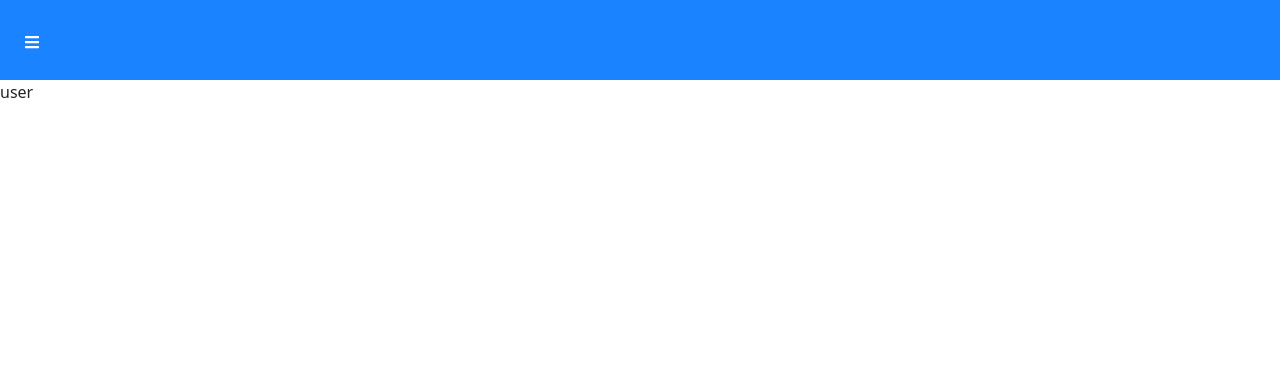
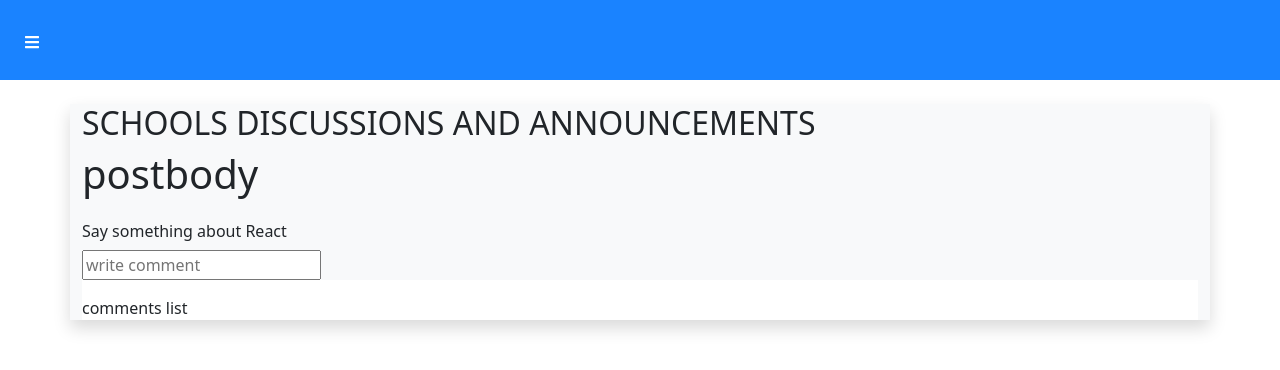
Before and after one commit to JAMBO-CHIDZIWISANO/school-information-management, a React (Create React App) app: page /comments in a window 1280 px wide. Shown: the top 370 px of the page. Built offline with nearby package versions, Linux system fonts and the light colour scheme.

Commit message:
temporary

```diff
--- /dev/null
+++ b/src/Components/Posts.js
@@ -0,0 +1,50 @@
+import React, { Component } from 'react'
+
+class Posts extends Component {
+
+    //holding loading state and comments arrays
+    constructor(props){
+        super(props);
+
+        this.state={
+            comments: [],
+            loading: false
+        };
+    }
+
+  render(){
+    return (
+    <div className='container bg-light shadow mt-4'>
+        <div>
+      <h2>SCHOOLS DISCUSSIONS AND ANNOUNCEMENTS</h2>
+      </div>
+      {/* <header className="App-header">
+          <h1 className="App-title">
+            Comments
+            <span className="px-2" role="img" aria-label="Chat">
+
+            </span>
+          </h1>
+        </header> */}
+      <div>
+          <h1>postbody</h1>
+      </div>
+      <div className="">
+          <div className="  pt-3 border-right">
+                <h6>Say something about React</h6>
+                <form>
+                <input
+                    autoComplete='false'
+                    placeholder='write comment'
+                />
+                </form>
+            </div>
+            <div className="  pt-3 bg-white">
+                comments list
+            </div>
+        </div>
+    </div>
+  )}
+}
+
+export default Posts
--- a/src/components/BoardUser.js
+++ b/src/components/BoardUser.js
@@ -1,9 +1,9 @@
 import React from 'react'
-
+import Posts from './Posts'
 const BoardUser = () => {
   return (
     <div>
-      user
+      <Posts/>
     </div>
   )
 }
```
